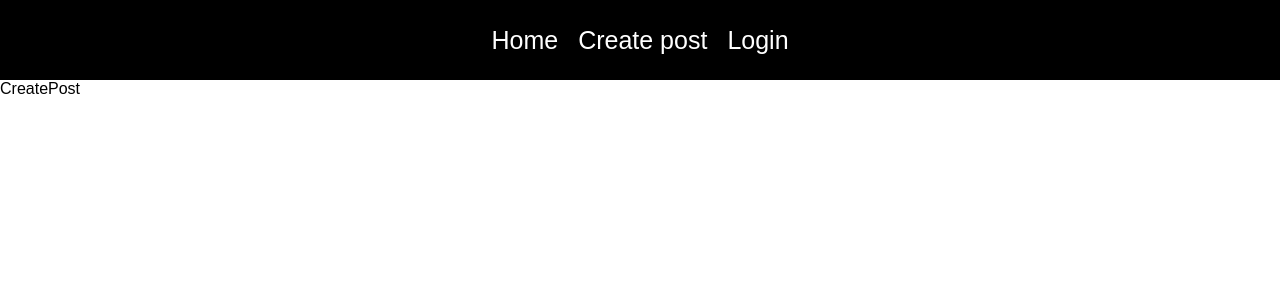
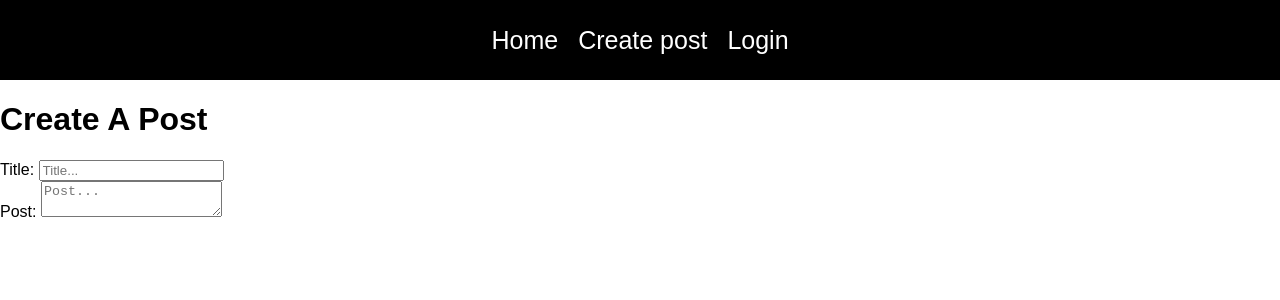
Before and after one commit to iliaalekseevofb/Blog-app, a React (Create React App) app: page /createpost in a window 1280 px wide. Shown: the top 300 px of the page. Built offline with nearby package versions, Linux system fonts and the light colour scheme.

Commit message:
Simple text inputs for CreatePost page are added

```diff
--- a/src/pages/CreatePost.js
+++ b/src/pages/CreatePost.js
@@ -2,7 +2,19 @@ import React from 'react'
 
 const CreatePost = () => {
   return (
-    <div>CreatePost</div>
+    <div className='createPostPage'>
+      <div className='cpContainer'>
+        <h1>Create A Post</h1>
+        <div className='inputGp'>
+          <label>Title: </label>
+          <input placeholder='Title...'/>
+        </div>
+        <div className='inputGp'>
+          <label>Post: </label>
+          <textarea placeholder="Post..." />
+        </div>
+      </div>
+    </div>
   )
 }
 
```
